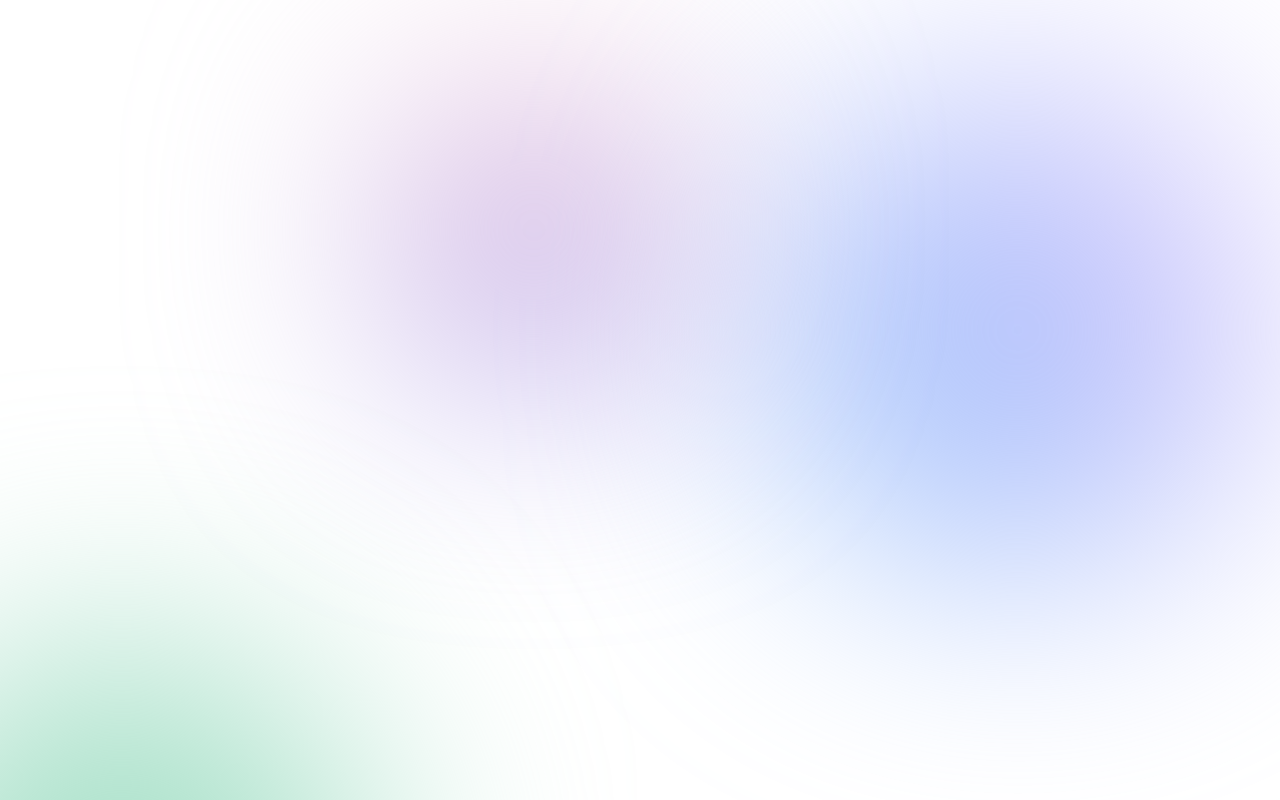
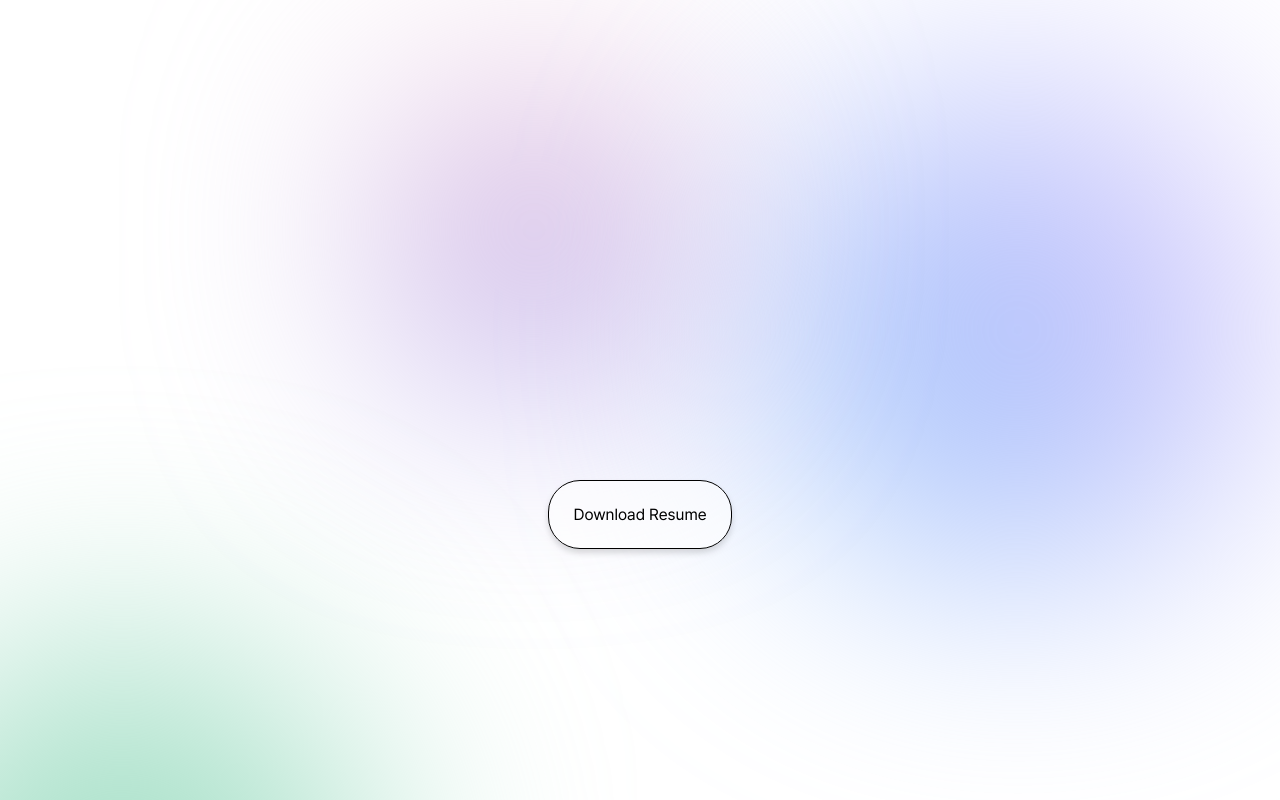
Before and after one commit to HJ-dp/s3practice, a React (Vite) app: page / in a window 1280 px wide. Built offline with nearby package versions, Linux system fonts and the light colour scheme.

Commit message:
style: 버튼 css 수정

```diff
--- a/src/components/pages/mainPage.jsx
+++ b/src/components/pages/mainPage.jsx
@@ -8,16 +8,12 @@ function MainPage() {
   const { layoutHeight } = useOutletContext();
   return (
     <Container h={layoutHeight}>
-      <spline-viewer url="https://prod.spline.design/KhannZfmkh4WOPsh/scene.splinecode"></spline-viewer>
+      <spline-viewer url="https://prod.spline.design/gPap5rmtqg8zbOYg/scene.splinecode"></spline-viewer>
+      {/* 내 사진 */}
       {/* <spline-viewer url="https://prod.spline.design/cMp5lhzQNESducgn/scene.splinecode"></spline-viewer> */}
-      {/* <ButtonToDownload
-        href="https://file.notion.so/f/f/aa2a3bfb-28da-459b-8276-8dd35b3ebcb8/f54c63c8-67fa-465e-81a6-238149312e87/Hojin_Lee_resume.pdf?table=block&id=18539da0-14f7-80ea-8687-f12cf81695a8&spaceId=aa2a3bfb-28da-459b-8276-8dd35b3ebcb8&expirationTimestamp=1738339200000&signature=xz5YOcPAcfeLcw2t57z0WdjbltHAyZv97rjiI-6pbMg&downloadName=Hojin_Lee_resume.pdf"
-        download={"resume_hojinlee"}
-        target="_blank"
-        role="button"
-      >
+      <ButtonToDownload href="/assets/Hojin_Lee_resume.pdf" target="_blank">
         Download Resume
-      </ButtonToDownload> */}
+      </ButtonToDownload>
     </Container>
   );
 }
@@ -27,10 +23,8 @@ export default MainPage;
 const Container = styled.article`
   position: relative;
   width: 100%;
-  /* height: 100%; */
   min-height: ${({ h }) => `calc(100vh - ${h}px)`};
   display: grid;
-  /* place-content: center; */
   overflow: hidden;
   * > {
     height: 100%;
@@ -42,7 +36,9 @@ const Container = styled.article`
 `;
 
 const ButtonToDownload = styled.a`
-  background-color: transparent;
+  position: absolute;
+  top: 60%;
+  background-color: rgba(255, 255, 255, 0.6);
   padding: 1.5rem;
   border-radius: 2rem;
   box-shadow: 0 4px 6px rgba(0, 0, 0, 0.15);
```
Also changed, not shown: 1 other file (tests, documents, lock files or other folders).
